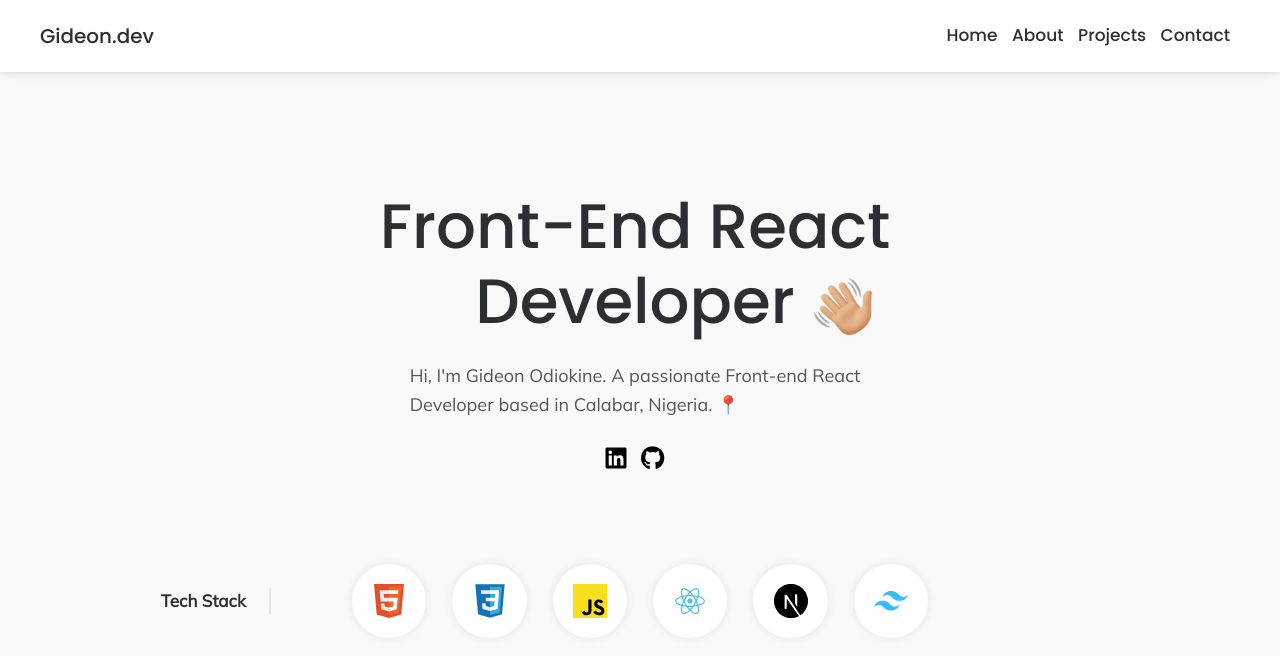
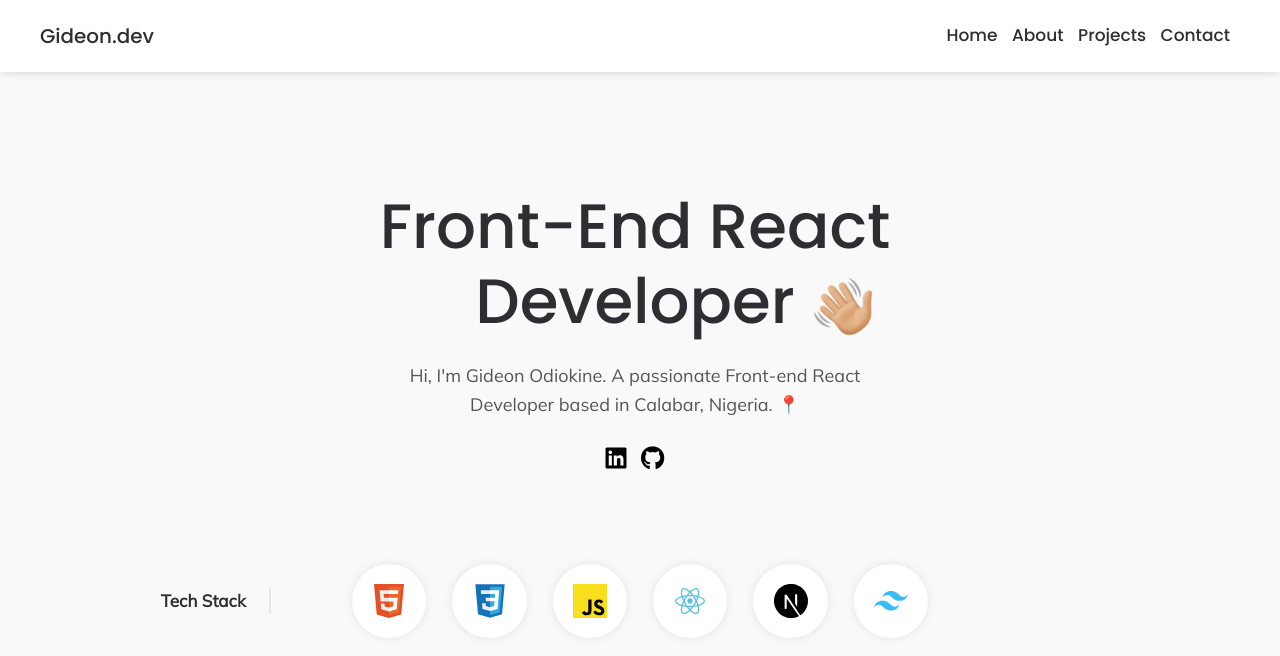
Before and after one commit to Rex-Amaizu/my-portfolio, a Next.js app: page / in a window 1280 px wide. Shown: the top 656 px of the page. Built offline with nearby package versions, Linux system fonts and the light colour scheme.

Commit message:
added tech stack

```diff
--- a/app/components/Hero.tsx
+++ b/app/components/Hero.tsx
@@ -22,7 +22,7 @@ const Hero = () => {
                 alt="hero-waving"
                 className="absolute top-[110px] right-[40px]"
               />
-              <p className="text-[#555] !font-[Mulish] font-medium leading-[1.6] text-[18px] ">
+              <p className="text-[#555] !font-[Mulish] text-center font-medium leading-[1.6] text-[18px] ">
                 Hi, I'm Gideon Odiokine. A passionate Front-end React <br />
                 Developer based in Calabar, Nigeria. 📍
               </p>
```
